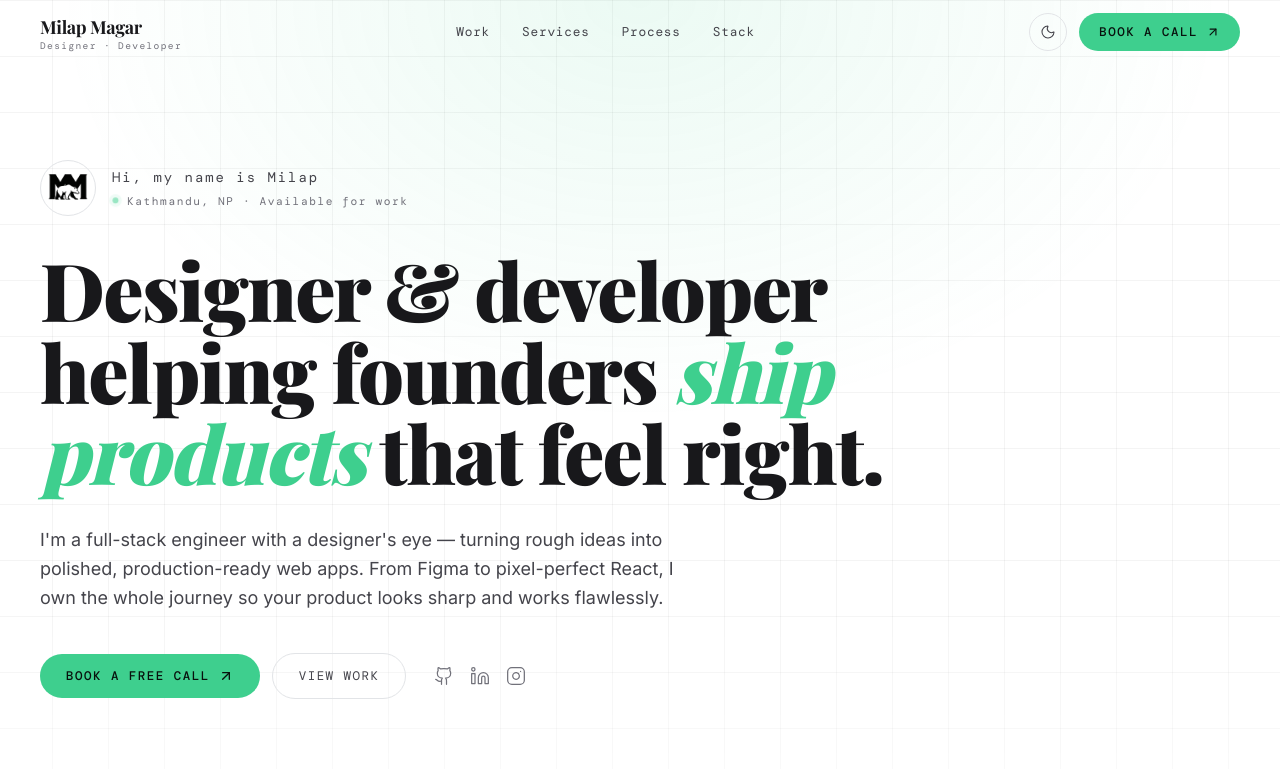
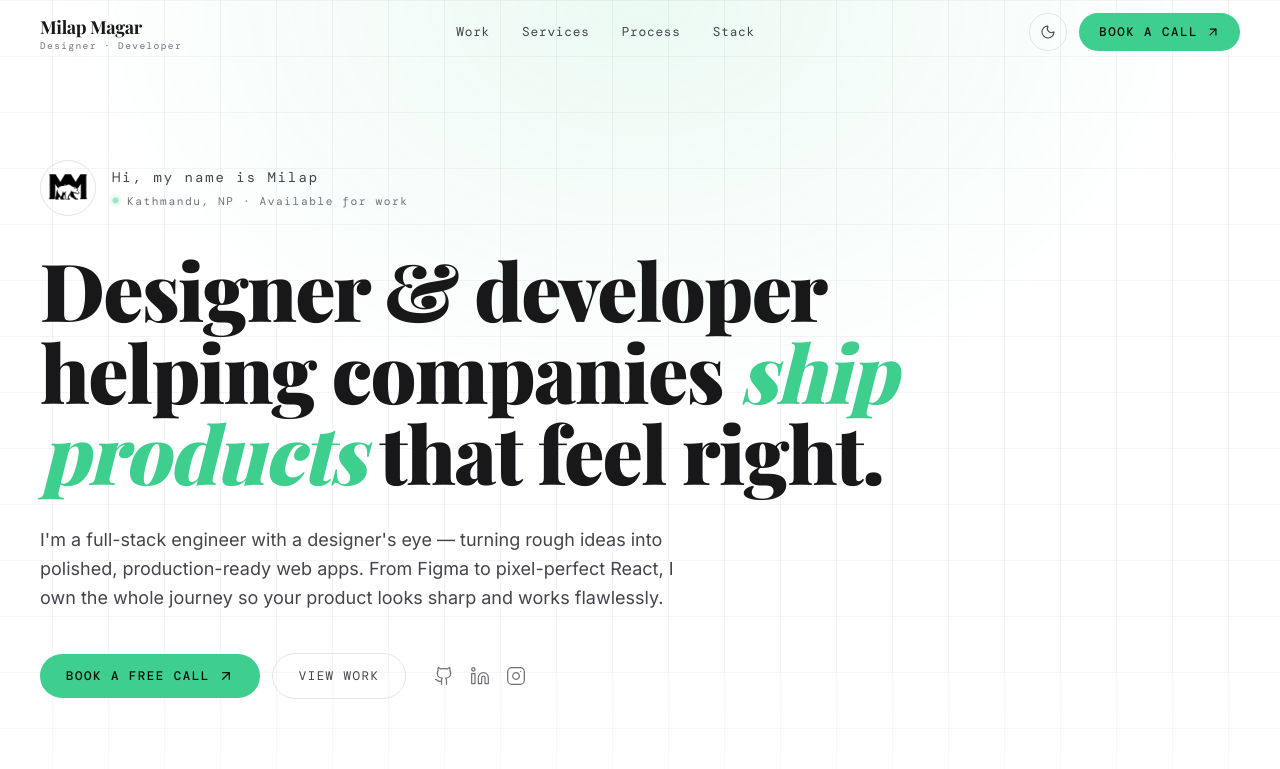
Before and after one commit to Milap-Magar/milapmagar, a Next.js app: page / in a window 1280 px wide. Shown: the top 769 px of the page. Built offline with nearby package versions, Linux system fonts and the light colour scheme; a web font is replaced by a local one.

Commit message:
term fix

```diff
--- a/src/app/_components/SDHero.tsx
+++ b/src/app/_components/SDHero.tsx
@@ -81,7 +81,7 @@ export default function SDHero() {
           className="sd-serif font-black text-[var(--white)] max-w-4xl"
           style={{ fontSize: "clamp(2.4rem, 6.5vw, 5rem)", lineHeight: 1.02 }}
         >
-          Designer &amp; developer helping founders{" "}
+          Designer &amp; developer helping companies{" "}
           <span className="italic sd-amber">ship products</span> that feel
           right.
         </motion.h1>
--- a/src/app/page.tsx
+++ b/src/app/page.tsx
@@ -12,7 +12,7 @@ import SDFooter from "./_components/SDFooter";
 export const metadata: Metadata = {
   title: "Milap Magar — Designer & Developer",
   description:
-    "Designer & developer helping founders ship products that feel right. Product design, design systems, and frontend engineering.",
+    "Designer & developer helping companies ship products that feel right. Product design, design systems, and frontend engineering.",
 };
 
 /* Runs before paint: applies the saved theme, or falls back to the device's
```
